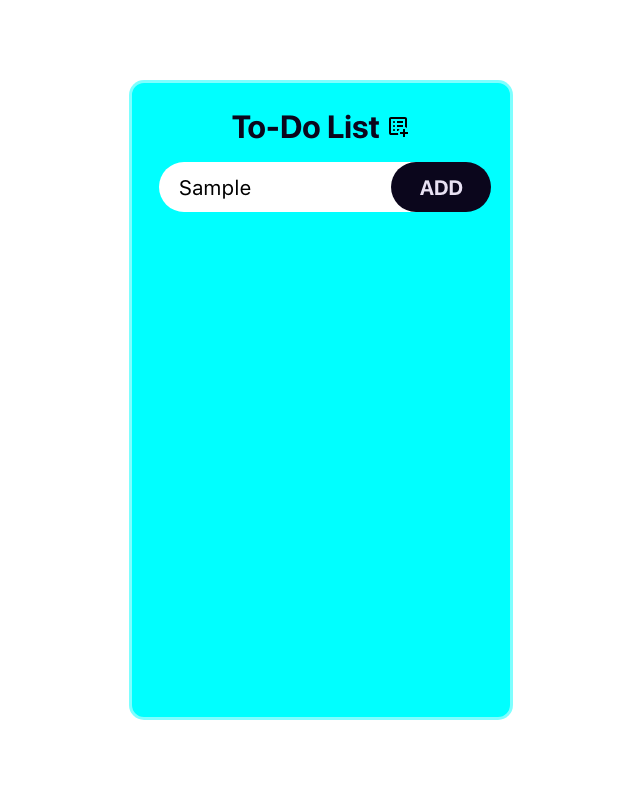
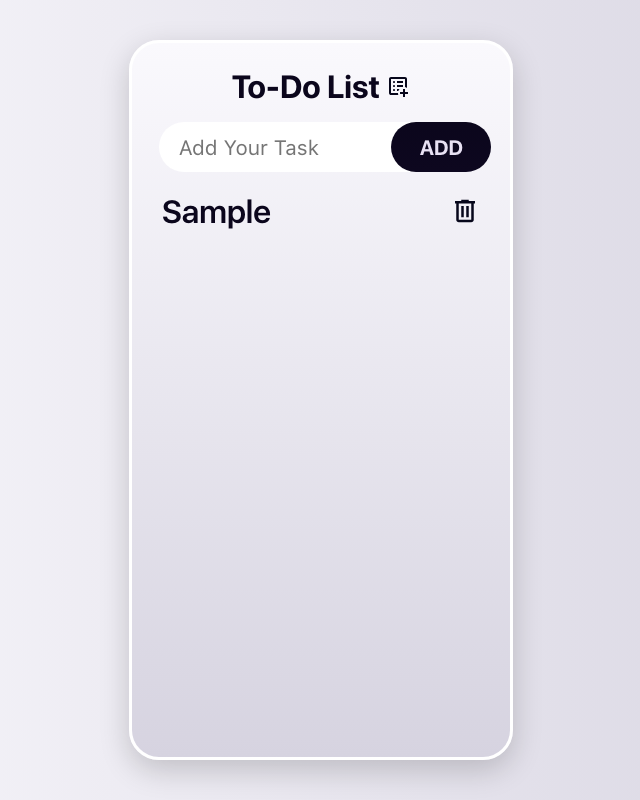
Before and after one commit to icarosvj/To-Do-List, a plain HTML site: page index.html in a window 1280 px wide. Both pictures are taken after typing "Sample" into the empty fields and a click on the button "ADD". Shown: the whole page, without its empty margins (319-959 px from the left). Drawn offline with Linux system fonts and the light colour scheme.

Commit message:
Finalizada

```diff
--- a/index.css
+++ b/index.css
@@ -5,7 +5,7 @@
 
 @font-face {
     font-family: sf-semi;
-    src: url(/Fonts/sf-medium.otf);
+    src: url(/Fonts/sf-semi.otf);
 }
 
 @font-face {
@@ -28,7 +28,7 @@ body {
     display: flex;
     justify-content: center;
     align-items: center;
-
+    background-image: linear-gradient(to left, #d6d3e0, #FAF9FD);
     font-family: sf-regular;
 }
 
@@ -40,14 +40,14 @@ button {
 
 #listContainer {
     width: 30vw;
-    height: 80vh;
+    height: 90vh;
 
-    border-radius: 15px;
-    border: 3px solid #ffffff7e;
-
-    background-color: aqua;
+    border-radius: 30px;
+    background-image: linear-gradient(to top, #d6d3e0, #FAF9FD);
     padding: 25px;
     text-align: center;
+    box-shadow: 0px 10px 30px #0000002f;
+    border: 3px solid #ffffff;
 }
 
 .listTitle {
@@ -69,6 +69,13 @@ button {
 
     border-radius: 30px;
     font-size: 1.3rem;
+    transition: 1s;
+}
+
+#taskInput:hover {
+    background-color: #0B061C;
+    color: #E8E1F3;
+    transition: 1s;
 }
 
 #taskAdd {
@@ -82,20 +89,53 @@ button {
     padding: 10px;
     left: 55.5%;
 
-    background-color: #0B061C;
+    background-image: linear-gradient(#0B061C, #0d071f);
     color: #E8E1F3;
     border-radius: 30px;
+    cursor: pointer;
+    transition: 1s;
 }
 
-#taskList {
-    background-color: rgb(37, 185, 32);
+#taskAdd:hover {
+    color: #0B061C;
+    background-image: linear-gradient(#E8E1F3, #fafafa);
+    transform: 1s;
+}
+
+#listUL {
     width: 100%;
 }
+
+
 
 .task {
     list-style: none;
     display: flex;
     justify-content: space-between;
+    margin: 1rem 0rem 1rem 0rem;
+    padding: 5px;
+}
 
-    margin: 1rem 0rem 1rem 0rem;
+.taskItem {
+    font-family: sf-semi;
+    font-size: 2rem;
+    color: #0B061C;
 }
+
+.iconTask,
+.iconDelete {
+    filter: invert(2%) sepia(55%) saturate(5310%) hue-rotate(240deg) brightness(99%) contrast(100%);
+    margin: 0px;
+    padding: 0px;
+}
+
+.deleteBtn {
+    background-color: #00000000;
+    cursor: pointer;
+}
+
+
+.deleteBtn img {
+    margin: 0px;
+    width: 30px;
+}
--- a/index.html
+++ b/index.html
@@ -13,23 +13,13 @@
 
         <h1 class="listTitle">
             To-Do List
-            <img src="Icons/taskListIcon.svg" alt="" srcset="">
+            <img src="Icons/taskListIcon.svg" alt="" srcset="" class="iconTask">
         </h1>
         <header class="listInput">
             <input type="text" name="taskInput" id="taskInput" placeholder="Add Your Task">
             <button id="taskAdd">ADD</button>
         </header>
         <section id="listUL">
-            <!--
-            <div class="task">
-
-                <li>Task</li>
-                <button value="${taskList.indexOf(task)}" class="delete" onclick="deleteTask(this.value)">
-                    <img class="deleteImg" src="/Icons/deleteIcon.svg">
-                </button>
-
-            </div>-->
-
         </section>
     </main>
 
--- a/index.js
+++ b/index.js
@@ -1,9 +1,48 @@
 let taskInput = document.getElementById('taskInput')
 let taskAdd = document.getElementById('taskAdd')
+let listUL = document.getElementById('listUL')
 
 let taskList = []
 
 taskAdd.addEventListener('click', function () {
-    taskList.push(taskInput.value)
-    console.table(taskList)
+    addTaskOnList()
 })
+
+function reloadTaskList() {
+    let taskListMap = taskList.map(function (task) {
+        return `
+        <div class="task">
+            <p class="taskItem">${task}</p>
+            <button class="deleteBtn" value="${taskList.indexOf(task)}" onclick="deleteTask(this.value)">
+            <img class="iconDelete" src="/Icons/deleteIcon.svg">
+            </button>
+
+        </div>
+        `
+    })
+    taskListMap = taskListMap.join("")
+    listUL.innerHTML = taskListMap
+
+    console.log(taskList)
+}
+
+function addTaskOnList() {
+    if (taskInput.value === "") {
+        window.alert('Insira')
+    } else {
+        taskList.push(taskInput.value)
+
+        taskInput.value = ""
+        taskInput.focus()
+
+
+        let taskIndex = 0
+        taskIndex++
+        reloadTaskList()
+    }
+}
+
+function deleteTask(index) {
+    delete taskList[index]
+    reloadTaskList()
+}
```
Also changed, not shown: Fonts/sf-semi.otf (added).
